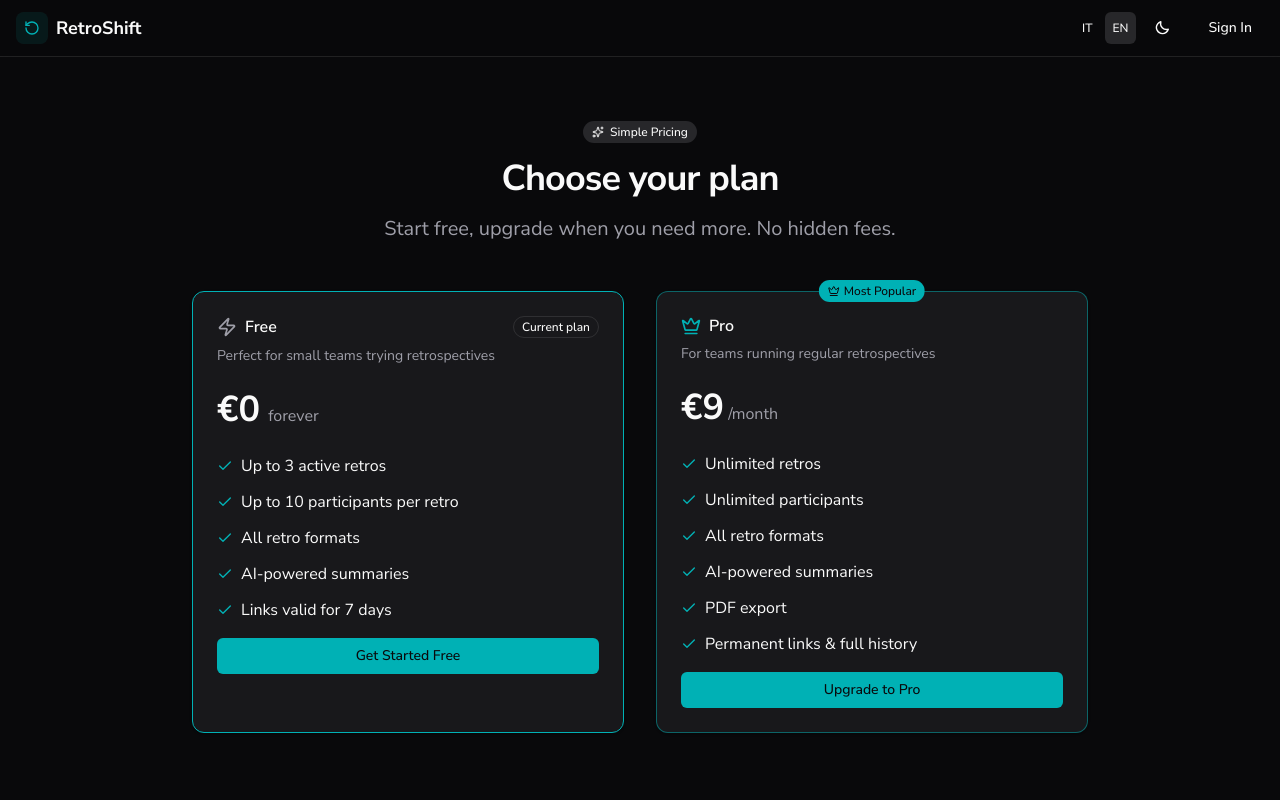
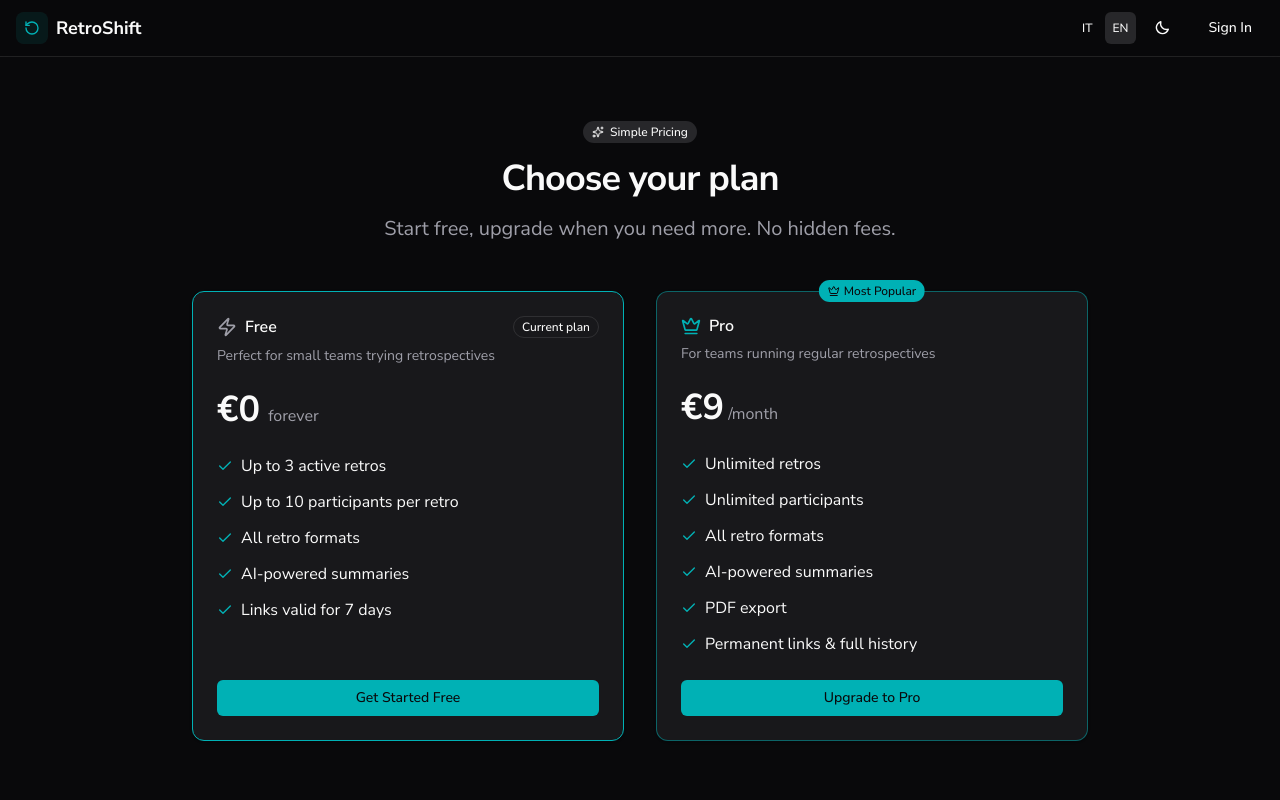
Before and after one commit to ShiftClawCO/retroshift, a Next.js app: page /pricing in a window 1280 px wide. Shown: the top 800 px of the page. Built offline with nearby package versions, Linux system fonts and the light colour scheme; no server answers.

Commit message:
fix: align pricing card buttons with flexbox

```diff
--- a/src/app/pricing/page.tsx
+++ b/src/app/pricing/page.tsx
@@ -121,7 +121,7 @@ export default function PricingPage() {
         <div className="grid md:grid-cols-2 gap-8 max-w-4xl mx-auto">
 
           {/* Free Plan */}
-          <Card className={currentPlan === 'free' ? 'border-primary' : ''}>
+          <Card className={`flex flex-col ${currentPlan === 'free' ? 'border-primary' : ''}`}>
             <CardHeader>
               <div className="flex items-center justify-between">
                 <CardTitle className="flex items-center gap-2">
@@ -138,8 +138,8 @@ export default function PricingPage() {
                 <span className="text-muted-foreground ml-2">{t('pricing.forever')}</span>
               </div>
             </CardHeader>
-            <CardContent className="space-y-4">
-              <ul className="space-y-3">
+            <CardContent className="flex flex-col flex-1">
+              <ul className="space-y-3 flex-1">
                 <li className="flex items-center gap-2">
                   <Check className="w-4 h-4 text-primary" />
                   <span>{t('pricing.free1')}</span>
@@ -162,6 +162,7 @@ export default function PricingPage() {
                 </li>
               </ul>
 
+              <div className="mt-6">
                 {currentPlan === 'free' ? (
                   <Button asChild className="w-full">
                     <Link href="/create">{t('pricing.freeCta')}</Link>
@@ -171,11 +172,12 @@ export default function PricingPage() {
                     {t('pricing.freeCta')}
                   </Button>
                 )}
+              </div>
             </CardContent>
           </Card>
 
           {/* Pro Plan */}
-          <Card className={`relative ${currentPlan === 'pro' ? 'border-primary' : 'border-primary/50'}`}>
+          <Card className={`relative flex flex-col ${currentPlan === 'pro' ? 'border-primary' : 'border-primary/50'}`}>
             <div className="absolute -top-3 left-1/2 -translate-x-1/2">
               <Badge className="gap-1">
                 <Crown className="w-3 h-3" />
@@ -199,8 +201,8 @@ export default function PricingPage() {
                 <span className="text-muted-foreground ml-1">{t('pricing.perMonth')}</span>
               </div>
             </CardHeader>
-            <CardContent className="space-y-4">
-              <ul className="space-y-3">
+            <CardContent className="flex flex-col flex-1">
+              <ul className="space-y-3 flex-1">
                 <li className="flex items-center gap-2">
                   <Check className="w-4 h-4 text-primary" />
                   <span>{t('pricing.pro1')}</span>
@@ -227,6 +229,7 @@ export default function PricingPage() {
                 </li>
               </ul>
 
+              <div className="mt-6">
                 {currentPlan === 'pro' ? (
                   <Button variant="outline" className="w-full" disabled>
                     {t('pricing.currentPlan')}
@@ -247,6 +250,7 @@ export default function PricingPage() {
                     )}
                   </Button>
                 )}
+              </div>
             </CardContent>
           </Card>
         </div>
```
Lines whose indentation alone changed are shown as unchanged.
